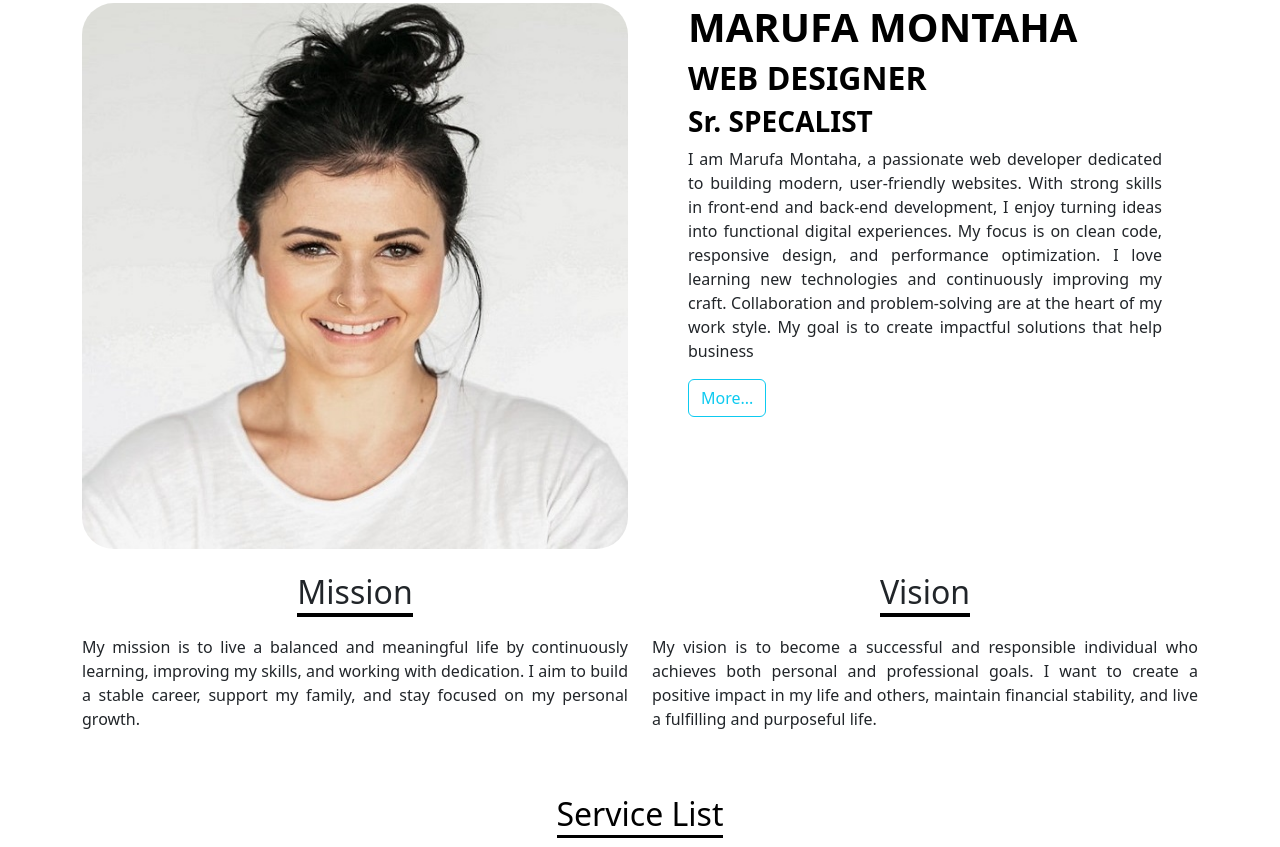
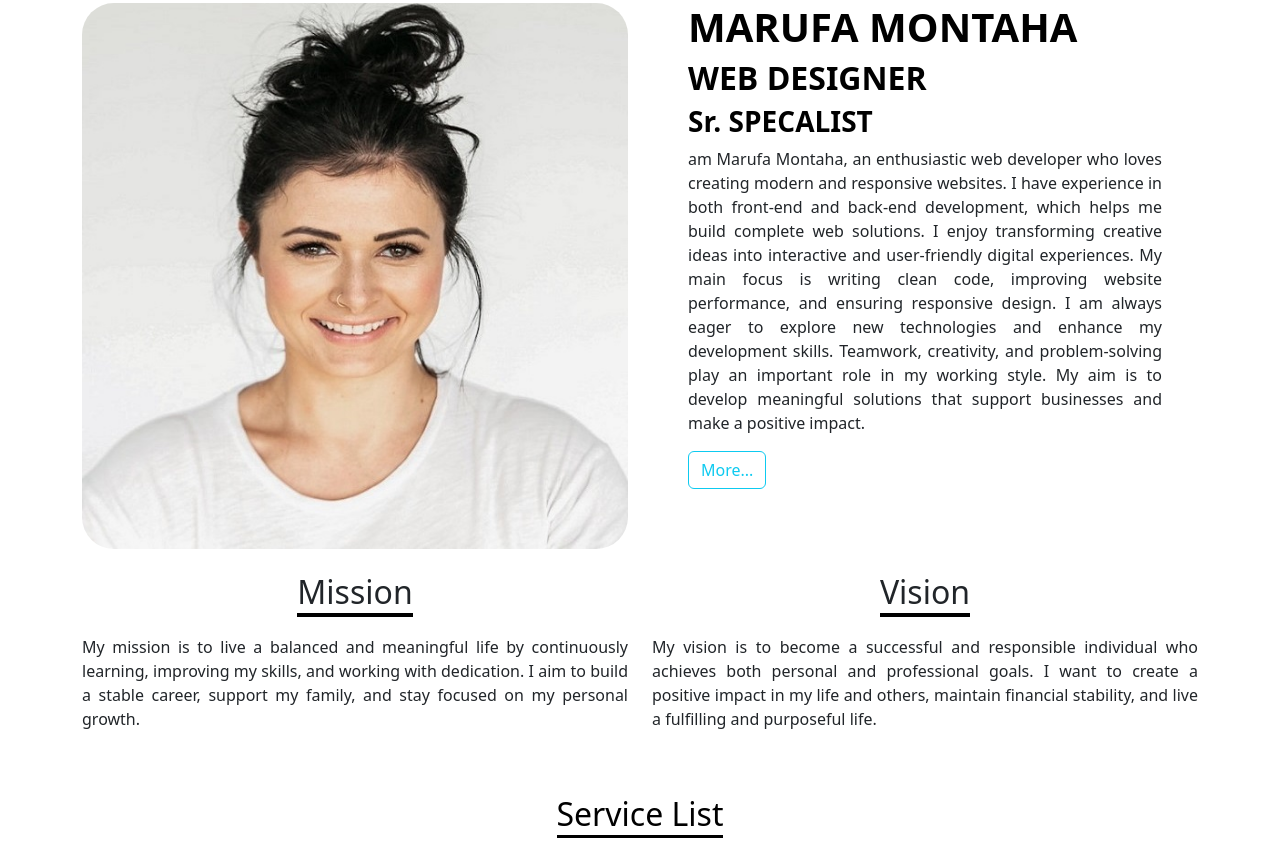
Before and after one commit to marufacoder/30_4_2026_personal_portfolio, a plain HTML site: page index.html in a window 1280 px wide. Shown: the part 830-1677 px from the top of the page. Drawn offline with nearby package versions, Linux system fonts and the light colour scheme.

Commit message:
Update index.html

```diff
--- a/index.html
+++ b/index.html
@@ -84,13 +84,17 @@
 <h1 class="fw-bold text-black mt-5">MARUFA MONTAHA</h1>
 <h2 class="fw-bold text-black">WEB DESIGNER</h2>
 <h3 class="fw-bold text-black">Sr. SPECALIST</h3>
-<p class="text-justify">I am Marufa Montaha, a passionate web developer dedicated to building modern,
-    user-friendly websites. With strong skills in front-end and back-end development,
-    I enjoy turning ideas into functional digital experiences.
-    My focus is on clean code, responsive design, and performance optimization.
-    I love learning new technologies and continuously improving my craft.
-     Collaboration and problem-solving are at the heart of my work style.
-My goal is to create impactful solutions that help business
+<p class="text-justify">
+   am Marufa Montaha, an enthusiastic web developer who loves creating modern and responsive websites.
+I have experience in both front-end and back-end development, which helps me build complete web solutions.
+I enjoy transforming creative ideas into interactive and user-friendly digital experiences.
+My main focus is writing clean code, improving website performance, and ensuring responsive design.
+I am always eager to explore new technologies and enhance my development skills.
+Teamwork, creativity, and problem-solving play an important role in my working style.
+My aim is to develop meaningful solutions that support businesses and make a positive impact.
+
+
+
 
 </p>
 <a href="" class="btn btn-outline-info">More...</a>
```
